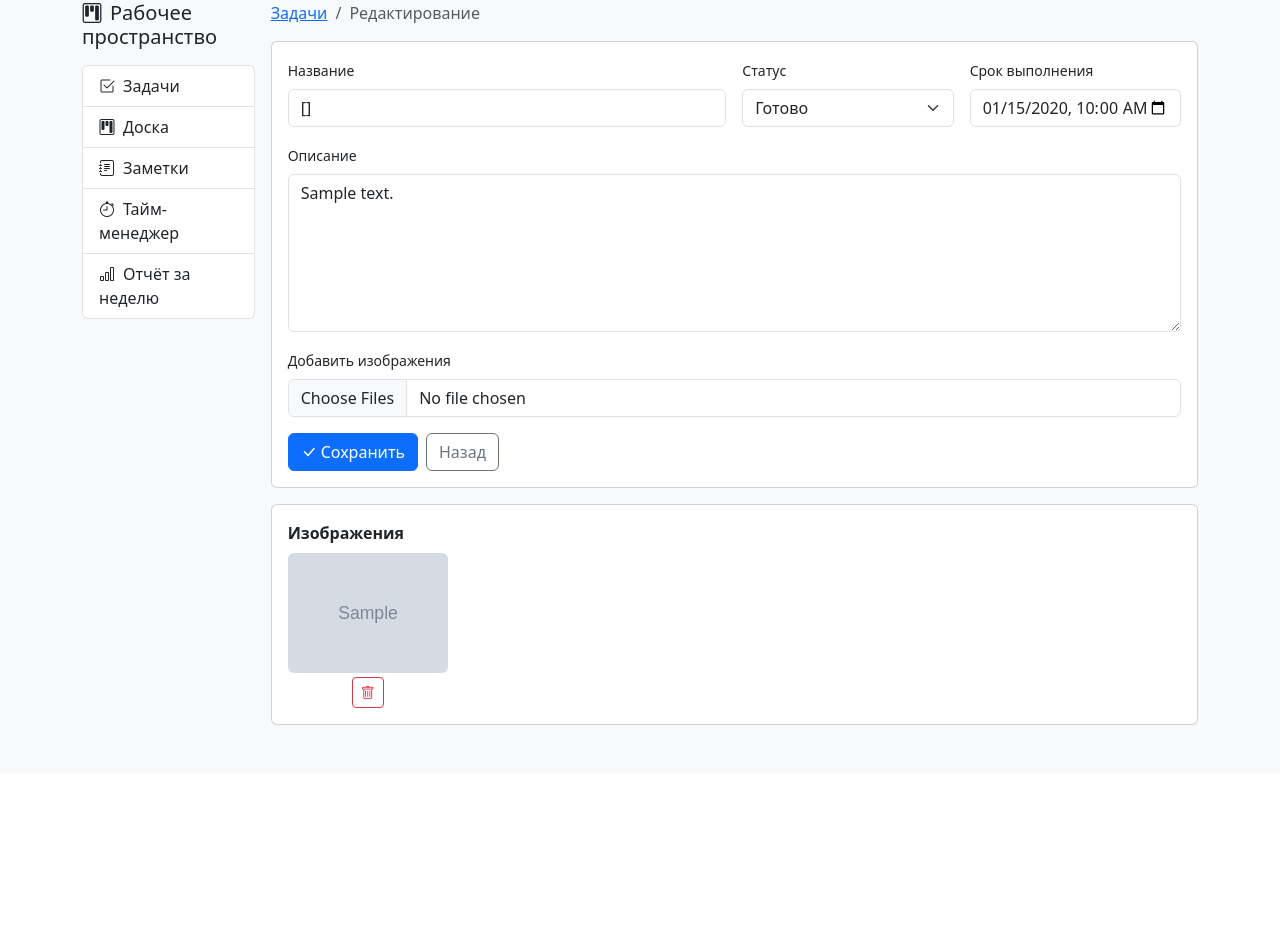
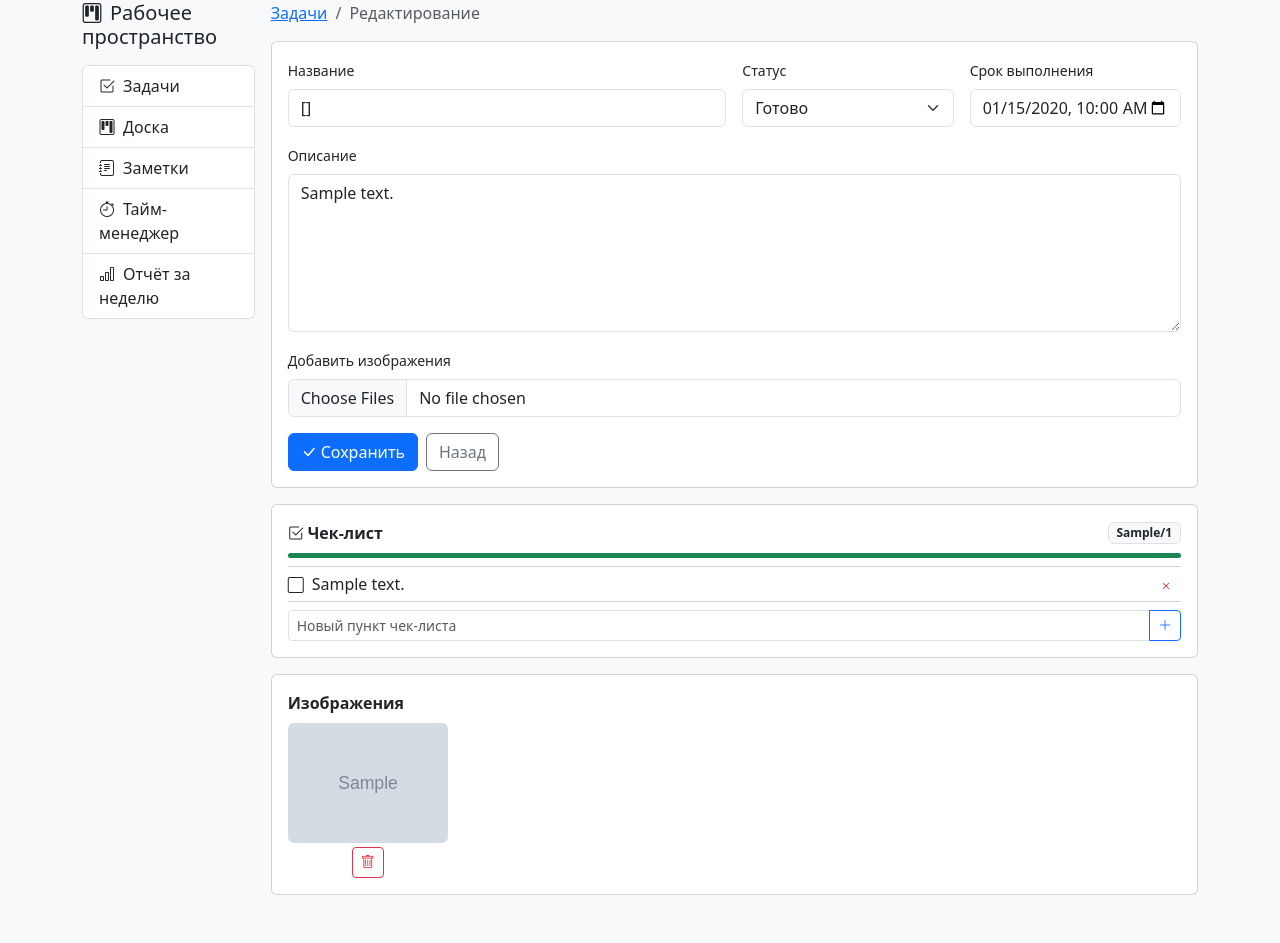
Before and after one commit to serg-lebovski/webook, a FastAPI app: template app/templates/workspace/task_edit.html in a window 1280 px wide. Shown: the part 79-1022 px from the top of the page. Before the commit the page ends 804 px from the top, so only its background shows below. Run offline with FastAPI, Linux system fonts and the light colour scheme; the template is opened without the code that fills it: most values are stand-ins (such as "Sample title", 1, 10 or a date in 2020); grey boxes marked "Sample" are stand-in pictures.

Commit message:
Workspace: task checklists (subtasks) + note wiki-links/backlinks
- TaskChecklistItem model (new table); add/toggle/delete; progress on cards+edit
- notes support [[Title]] wiki-links (preview→resolver, open-or-create) and a
  backlinks section (notes mentioning [[this title]])

Co-Authored-By: Claude Opus 4.8 <noreply@anthropic.com>

```diff
--- a/app/routers/workspace.py
+++ b/app/routers/workspace.py
@@ -10,7 +10,7 @@ from sqlalchemy.orm import Session
 
 from app.dependencies import get_db, get_current_user
 from app.models.user import User
-from app.models.workspace import Task, TaskImage, Note, TimeInterval
+from app.models.workspace import Task, TaskImage, TaskChecklistItem, Note, TimeInterval
 from app.services.book_service import save_upload, delete_file
 from app.config import WORKSPACE_DIR, ALLOWED_IMAGE_FORMATS
 
@@ -199,6 +199,37 @@ def task_image_delete(task_id: int, img_id: int, user: User = Depends(get_curren
     return RedirectResponse(f"/workspace/tasks/{task_id}", status_code=302)
 
 
+# ── чек-лист (подзадачи) ──
+
+@router.post("/tasks/{task_id}/checklist/add")
+def checklist_add(task_id: int, text: str = Form(...), user: User = Depends(get_current_user), db: Session = Depends(get_db)):
+    task = _own_task(task_id, user, db)
+    if text.strip():
+        db.add(TaskChecklistItem(task_id=task.id, text=text.strip()[:300], done=0))
+        db.commit()
+    return RedirectResponse(f"/workspace/tasks/{task_id}", status_code=302)
+
+
+@router.post("/tasks/{task_id}/checklist/{item_id}/toggle")
+def checklist_toggle(task_id: int, item_id: int, user: User = Depends(get_current_user), db: Session = Depends(get_db)):
+    task = _own_task(task_id, user, db)
+    item = db.query(TaskChecklistItem).filter_by(id=item_id, task_id=task.id).first()
+    if item:
+        item.done = 0 if item.done else 1
+        db.commit()
+    return RedirectResponse(f"/workspace/tasks/{task_id}", status_code=302)
+
+
+@router.post("/tasks/{task_id}/checklist/{item_id}/delete")
+def checklist_delete(task_id: int, item_id: int, user: User = Depends(get_current_user), db: Session = Depends(get_db)):
+    task = _own_task(task_id, user, db)
+    item = db.query(TaskChecklistItem).filter_by(id=item_id, task_id=task.id).first()
+    if item:
+        db.delete(item)
+        db.commit()
+    return RedirectResponse(f"/workspace/tasks/{task_id}", status_code=302)
+
+
 # ─────────────────────────── Заметки ───────────────────────────
 
 @router.get("/notes", response_class=HTMLResponse)
@@ -243,11 +274,34 @@ def _own_note(note_id: int, user: User, db: Session) -> Note:
     return n
 
 
+@router.get("/notes/go")
+def note_go(title: str = "", user: User = Depends(get_current_user), db: Session = Depends(get_db)):
+    """Переход по вики-ссылке [[Заголовок]]: открыть заметку с таким названием или создать."""
+    title = (title or "").strip()
+    if not title:
+        return RedirectResponse("/workspace/notes", status_code=302)
+    note = (db.query(Note)
+            .filter(Note.user_id == user.id, Note.title.ilike(title))
+            .first())
+    if not note:
+        note = Note(user_id=user.id, title=title[:200], content="")
+        db.add(note)
+        db.commit()
+        db.refresh(note)
+    return RedirectResponse(f"/workspace/notes/{note.id}", status_code=302)
+
+
 @router.get("/notes/{note_id}", response_class=HTMLResponse)
 def note_edit_page(note_id: int, request: Request, user: User = Depends(get_current_user), db: Session = Depends(get_db)):
     note = _own_note(note_id, user, db)
+    # обратные ссылки: заметки, упоминающие [[этот заголовок]]
+    backlinks = (db.query(Note)
+                 .filter(Note.user_id == user.id, Note.id != note.id,
+                         Note.content.ilike(f"%[[{note.title}]]%"))
+                 .order_by(Note.updated_at.desc()).all())
     return templates.TemplateResponse("workspace/note_edit.html", {
         "request": request, "user": user, "active": "notes", "note": note,
+        "backlinks": backlinks,
     })
 
 
--- a/app/templates/workspace/board.html
+++ b/app/templates/workspace/board.html
@@ -19,7 +19,9 @@
         {% for t in columns[col] %}
         <div class="card mb-2 board-card" draggable="true" data-id="{{ t.id }}">
           <div class="card-body p-2">
-            <div class="fw-semibold small {% if t.status == 'done' %}text-decoration-line-through text-muted{% endif %}">{{ t.title }}</div>
+            <div class="fw-semibold small {% if t.status == 'done' %}text-decoration-line-through text-muted{% endif %}">{{ t.title }}
+              {% if t.checklist %}<span class="badge bg-light text-dark border" style="font-size:.62rem">{{ t.checklist_done }}/{{ t.checklist|length }}</span>{% endif %}
+            </div>
             {% if t.content %}<div class="text-muted" style="font-size:.75rem;white-space:pre-wrap">{{ t.content[:160] }}</div>{% endif %}
             <div class="d-flex justify-content-between align-items-center mt-1">
               {% if t.due_at %}
--- a/app/templates/workspace/task_edit.html
+++ b/app/templates/workspace/task_edit.html
@@ -42,6 +42,38 @@
   </div>
 </form>
 
+<div class="card card-body mt-3">
+  <div class="d-flex justify-content-between align-items-center mb-2">
+    <span class="fw-semibold"><i class="bi bi-check2-square me-1"></i>Чек-лист</span>
+    {% if task.checklist %}<span class="badge bg-light text-dark border">{{ task.checklist_done }}/{{ task.checklist|length }}</span>{% endif %}
+  </div>
+  {% if task.checklist %}
+  {% set total = task.checklist|length %}
+  <div class="progress mb-2" style="height:5px">
+    <div class="progress-bar bg-success" style="width:{{ (task.checklist_done / total * 100)|round }}%"></div>
+  </div>
+  <ul class="list-group list-group-flush mb-2">
+    {% for item in task.checklist %}
+    <li class="list-group-item d-flex align-items-center gap-2 px-0 py-1">
+      <form method="post" action="/workspace/tasks/{{ task.id }}/checklist/{{ item.id }}/toggle">
+        <button class="btn btn-sm p-0 border-0 bg-transparent" title="Переключить">
+          <i class="bi bi-{{ 'check-square-fill text-success' if item.done else 'square' }} fs-6"></i>
+        </button>
+      </form>
+      <span class="flex-grow-1 {% if item.done %}text-decoration-line-through text-muted{% endif %}">{{ item.text }}</span>
+      <form method="post" action="/workspace/tasks/{{ task.id }}/checklist/{{ item.id }}/delete">
+        <button class="btn btn-sm btn-outline-danger border-0 py-0"><i class="bi bi-x"></i></button>
+      </form>
+    </li>
+    {% endfor %}
+  </ul>
+  {% endif %}
+  <form method="post" action="/workspace/tasks/{{ task.id }}/checklist/add" class="input-group input-group-sm">
+    <input name="text" class="form-control" placeholder="Новый пункт чек-листа" required>
+    <button class="btn btn-outline-primary"><i class="bi bi-plus-lg"></i></button>
+  </form>
+</div>
+
 {% if task.images %}
 <div class="card card-body mt-3">
   <div class="fw-semibold mb-2">Изображения</div>
--- a/app/templates/workspace/tasks.html
+++ b/app/templates/workspace/tasks.html
@@ -30,7 +30,9 @@
         {% if t.status == 'done' %}Готово{% elif t.status == 'doing' %}В работе{% else %}К выполнению{% endif %}
       </span>
       <div class="flex-grow-1 min-width-0">
-        <div class="fw-semibold {% if t.status == 'done' %}text-decoration-line-through{% endif %}">{{ t.title }}</div>
+        <div class="fw-semibold {% if t.status == 'done' %}text-decoration-line-through{% endif %}">{{ t.title }}
+          {% if t.checklist %}<span class="badge bg-light text-dark border ms-1"><i class="bi bi-check2-square me-1"></i>{{ t.checklist_done }}/{{ t.checklist|length }}</span>{% endif %}
+        </div>
         {% if t.content %}<div class="small text-muted" style="white-space:pre-wrap">{{ t.content }}</div>{% endif %}
         {% if t.images %}
         <div class="d-flex gap-2 flex-wrap mt-2">
```
Also changed, not shown: app/models/workspace.py (+17 -0 lines), app/templates/workspace/note_edit.html (+20 -1 lines).
